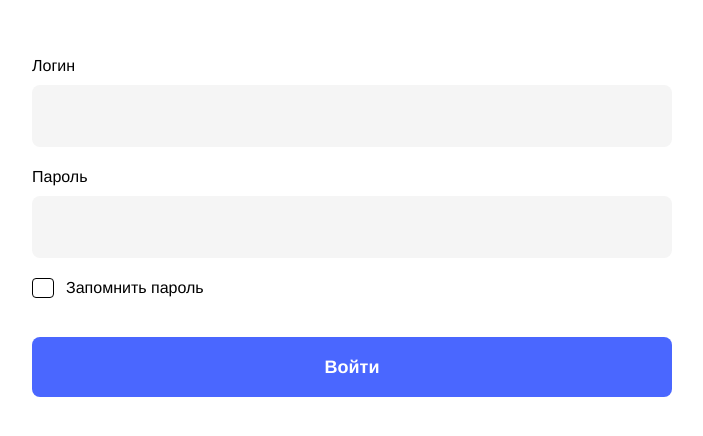
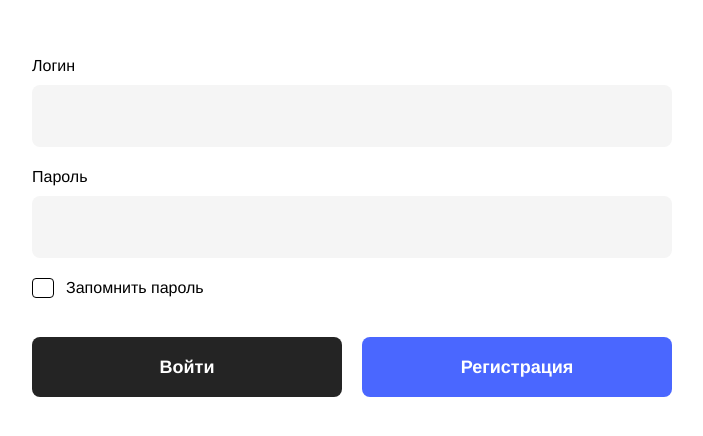
Before and after one commit to Vitas789/Auth-Task, a React (Create React App) app: page /login in a window 1280 px wide. Shown: the part 196-632 px from the top of the page, without its empty margins (288-991 px from the left). Built offline with nearby package versions, Linux system fonts and the light colour scheme.

Commit message:
Add a registration

```diff
--- a/db.json
+++ b/db.json
@@ -1,6 +1,14 @@
 {
   "usersData": [
-    {"email": "stas@mail.ru", "password": "1234"},
-    {"email": "steve.jobs@example.com", "password": "password"}
+    {
+      "id": 1,
+      "email": "stas@mail.ru",
+      "password": "1234"
+    },
+    {
+      "id": 2,
+      "email": "steve.jobs@example.com",
+      "password": "password"
+    }
   ]
 }
--- a/src/components/login.tsx
+++ b/src/components/login.tsx
@@ -76,20 +76,27 @@ const Err = styled.span`
   margin-bottom: 20px;
 `;
 
-const Button = styled.button`
+const Buttons = styled.div`
+  display: flex;
+  gap: 20px;
+  justify-content: space-between;
+`;
+
+const Button = styled.button<{ buttonColor: string; textColor: string }>`
+  width: 100%;
   cursor: pointer;
-  background: #4a67ff;
+  background: ${(props) => props.buttonColor || 'white'};
   border: none;
   border-radius: 8px;
   height: 60px;
   font-family: 'Helvetica Neue', sans-serif;
   font-style: normal;
-  color: white;
+  color: ${(props) => props.textColor || 'black'};
   font-weight: bold;
   font-size: 18px;
   line-height: 22px;
   &:disabled {
-    background: #99a9ff;
+    background: ${(props) => props.buttonColor === '#4a67ff' ? '#99a9ff' : '#707070'};
   }
 `;
 
@@ -172,6 +179,21 @@ const Login: React.FC<RouteComponentProps> = ({ history }) => {
     }
   };
 
+  const regist: SubmitHandler<FormData> = async (data: FormData) => {
+    console.log(data);
+    try {
+      setButton({ disabled: true });
+      await axios
+        .post('http://localhost:4200/usersData', {
+          email: data.email,
+          password: data.password,
+        })
+        .then(() => setButton({ disabled: false }))
+    } catch (err) {
+      console.log(`Ошибка ${err.name}: ${err.message}`);
+    }
+  };
+
   return (
     <div>
       <Form onSubmit={handleSubmit(submit)}>
@@ -194,9 +216,24 @@ const Login: React.FC<RouteComponentProps> = ({ history }) => {
           <input type="checkbox" />
           <CheckText>Запомнить пароль</CheckText>
         </Check>
-        <Button disabled={button.disabled} type="submit">
-          Войти
-        </Button>
+        <Buttons>
+          <Button
+            buttonColor="#242424"
+            textColor="white"
+            disabled={button.disabled}
+            type="submit"
+          >
+            Войти
+          </Button>
+          <Button
+            buttonColor="#4a67ff"
+            textColor="white"
+            disabled={button.disabled}
+            onClick={handleSubmit(regist)}
+          >
+            Регистрация
+          </Button>
+        </Buttons>
       </Form>
     </div>
   );
```
